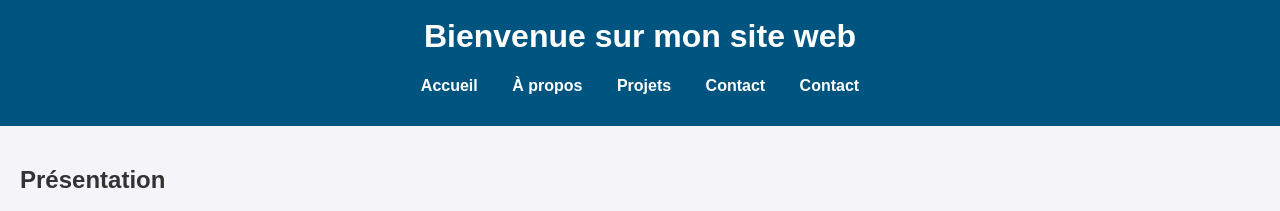
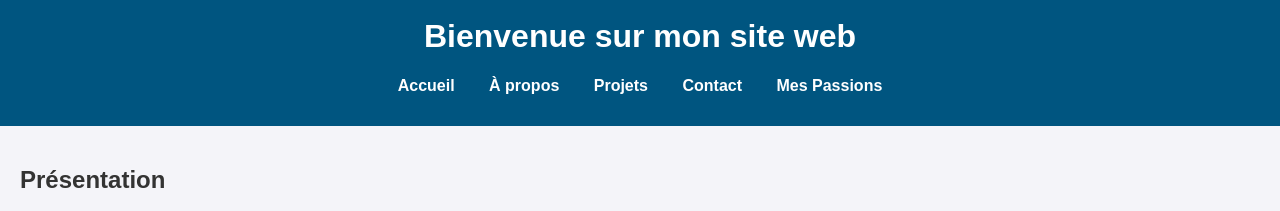
Before and after one commit to CalvezGabriel/website.html, a plain HTML site: page index.html in a window 1280 px wide. Shown: the part 36-247 px from the top of the page. Drawn offline with Linux system fonts and the light colour scheme.

Commit message:
Change 'Contact' to 'Mes Passions' in navigation

```diff
--- a/index.html
+++ b/index.html
@@ -15,7 +15,7 @@
         <li><a href="apropos.html">À propos</a></li>
         <li><a href="projets.html">Projets</a></li>
         <li><a href="contact.html">Contact</a></li>
-         <li><a href="passions.html">Contact</a></li>
+         <li><a href="passions.html">Mes Passions</a></li>
       </ul>
     </nav>
   </header>
```
